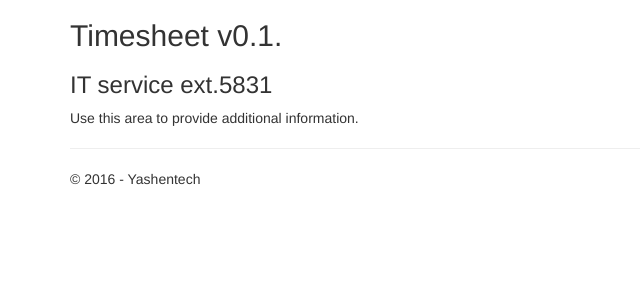
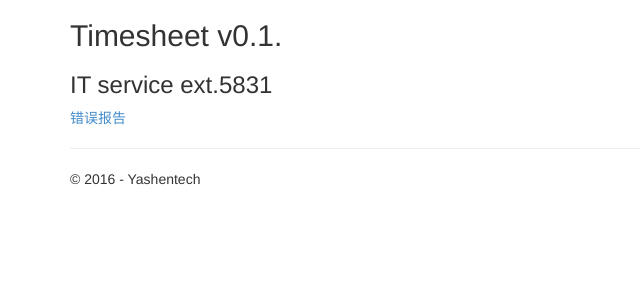
Before and after one commit to huayunfly/repo, a Django app: page /about/ in a window 1280 px wide. Shown: the part 51-351 px from the top of the page, without its empty margins (0-640 px from the left). Run offline with Django 3.2, Linux system fonts and the light colour scheme; some libraries are stand-ins or nearby versions.

Commit message:
Add error report mail.

```diff
--- a/py/Timesheet/app/templates/app/about.html
+++ b/py/Timesheet/app/templates/app/about.html
@@ -5,6 +5,6 @@
 <h2>{{ title }}.</h2>
 <h3>{{ message }}</h3>
 
-<p>Use this area to provide additional information.</p>
+<p><a href="mailto:{{ mail }}">错误报告</a></p>
 
 {% endblock %}
```
